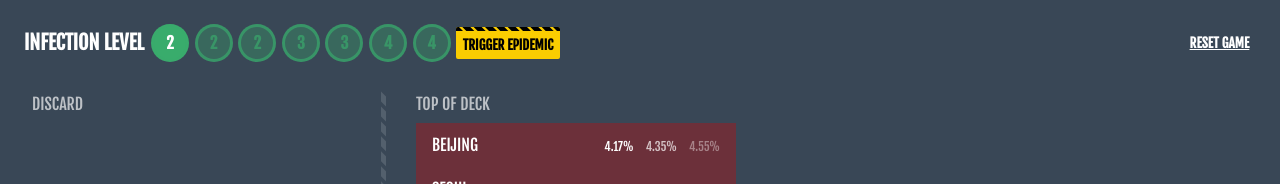
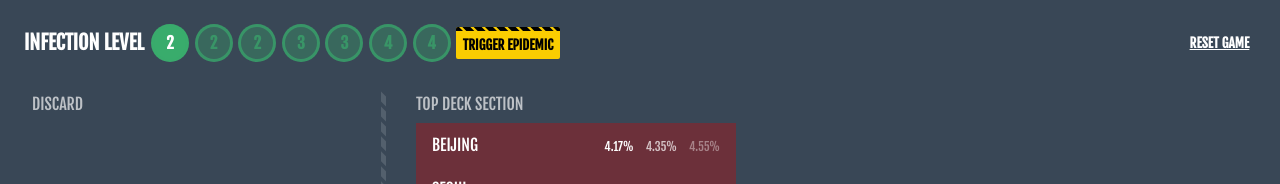
Before and after one commit to paulllama/pandemic-legacy-tracker, a React (Create React App) app: page / in a window 1280 px wide. Shown: the top 184 px of the page. Built offline with nearby package versions, Linux system fonts and the light colour scheme.

Commit message:
text change

```diff
--- a/src/Game/DeckAndDiscard.js
+++ b/src/Game/DeckAndDiscard.js
@@ -56,7 +56,7 @@ const CityCards = ({
 			{deck.map((deckSection, sectionIndex) => (
 				<CardGroup key={sectionIndex}>
 					<CardGroupTitle>
-						{sectionIndex === 0 ? 'Top of deck' : `Section ${sectionIndex + 1}`}
+						{sectionIndex === 0 ? 'Top deck section' : `Section ${sectionIndex + 1}`}
 					</CardGroupTitle>
 					{deckSection.map((city, index) => (
 						<City
```
